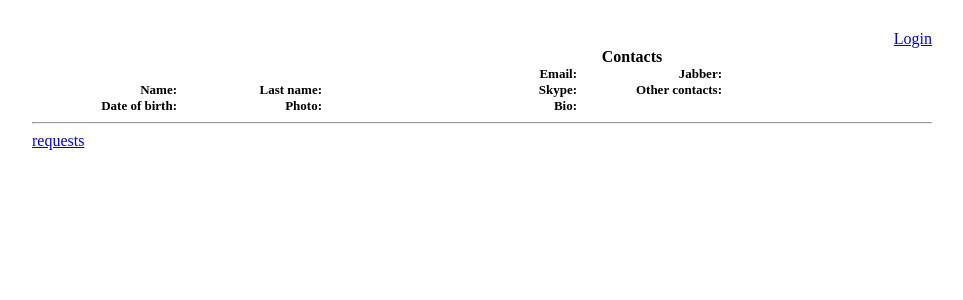
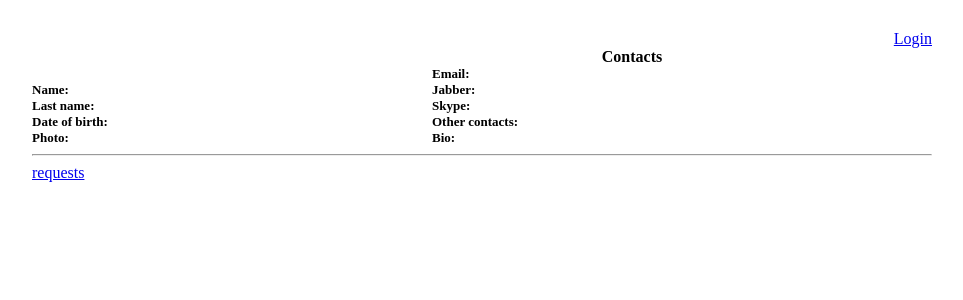
Before and after one commit to Anc813/cctest, a Django app: template cctest/main/templates/main/home.html in a window 1280 px wide. Shown: the part 37-337 px from the top of the page, without its empty margins (158-1121 px from the left). Run offline with Django 3.2, Linux system fonts and the light colour scheme; the template is opened without the code that fills it, so the values that code supplies are empty; parts of the project's set-up code (start-up, migrations or seed data) failed here and were passed over; some libraries are stand-ins or nearby versions.

Commit message:
ticket:13 fix for ticket:5 fix align, fix line intersect

```diff
--- a/cctest/main/templates/main/home.html
+++ b/cctest/main/templates/main/home.html
@@ -32,19 +32,19 @@
             <tr>
                 <td>
                     <dl>
-                        <dt>Name:</dt>
+                        <dt class="view">Name:</dt>
                         <dd>{{ object.name }}</dd>
                     </dl>
                     <dl>
-                        <dt>Last name:</dt>
+                        <dt class="view">Last name:</dt>
                         <dd>{{ object.surname }}</dd>
                     </dl>
                     <dl>
-                        <dt>Date of birth:</dt>
+                        <dt class="view">Date of birth:</dt>
                         <dd>{{ object.birth_date }}</dd>
                     </dl>
                     <dl>
-                        <dt>Photo:</dt>
+                        <dt class="view">Photo:</dt>
                     </dl>
                     <dl>
                         {% if object.photo %}
@@ -54,23 +54,23 @@
                 </td>
                 <td>
                     <dl>
-                        <dt>Email:</dt>
+                        <dt class="view">Email:</dt>
                         <dd>{{ object.email }}</dd>
                     </dl>
                     <dl>
-                        <dt>Jabber:</dt>
+                        <dt class="view">Jabber:</dt>
                         <dd>{{ object.jabber }}</dd>
                     </dl>
                     <dl>
-                        <dt>Skype:</dt>
+                        <dt class="view">Skype:</dt>
                         <dd>{{ object.skype }}</dd>
                     </dl>
                     <dl>
-                        <dt>Other contacts:</dt>
+                        <dt class="view">Other contacts:</dt>
                         <dd>{{ object.other_contacts }}</dd>
                     </dl>
                     <dl>
-                        <dt>Bio:</dt>
+                        <dt class="view">Bio:</dt>
                         <dd>{{ object.bio }}</dd>
                     </dl>
                 </td>
--- a/cctest/static/css/main.css
+++ b/cctest/static/css/main.css
@@ -62,12 +62,23 @@ html {
     width: 400px;
 }
 
+.human_info dl{
+    overflow: hidden;
+}
+
 .human_info dt {
     float: left;
     font-size: 13px;
     font-weight: bold;
+    width: 145px;
+}
+
+.human_info dt.view {
+    text-align: left;
+}
+
+.human_info dt.form {
     text-align: right;
-    width: 145px;
 }
 
 .human_info dd {
@@ -76,7 +87,7 @@ html {
 }
 
 .requests {
-     border-collapse: collapse;
+    border-collapse: collapse;
     margin: 0 auto;
 }
 
```
Also changed, not shown: cctest/main/templates/main/edit_form.html (+9 -9 lines).
